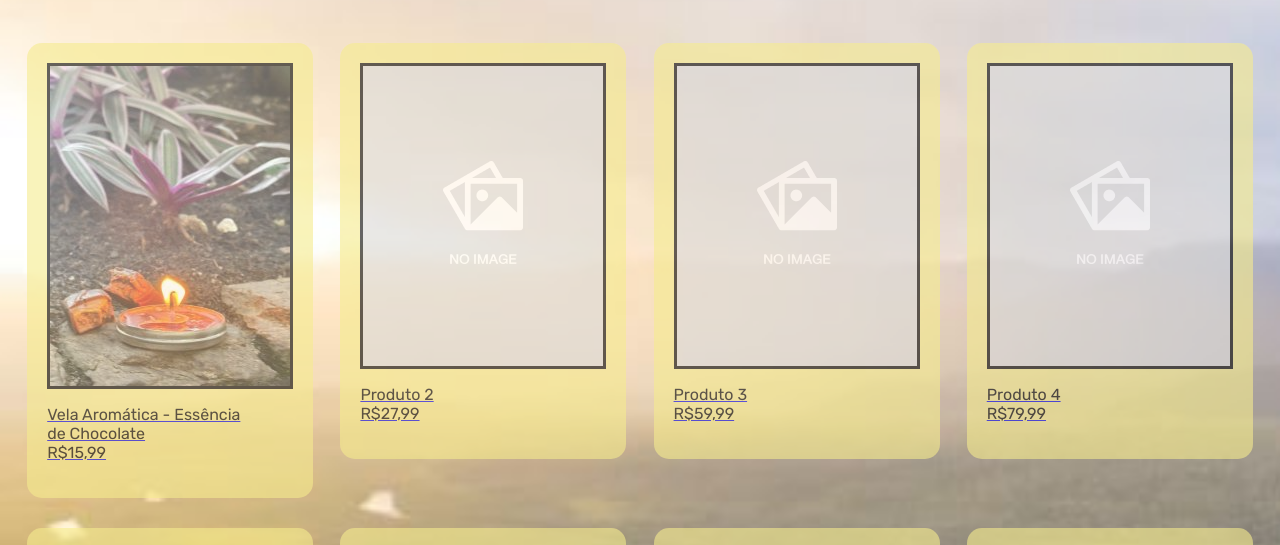
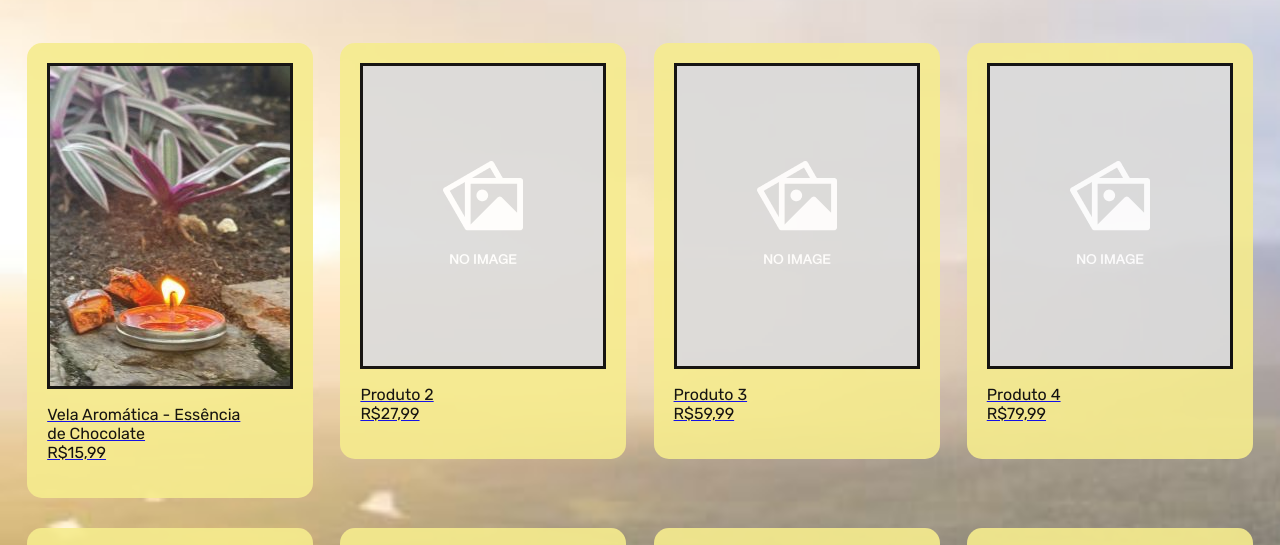
Before and after one commit to BomberL9/BretsCos, a plain HTML site: page index.html in a window 1280 px wide. Shown: the part 182-727 px from the top of the page. Drawn offline with nearby package versions, Linux system fonts and the light colour scheme.

Commit message:
opacity adjustment

```diff
--- a/style.css
+++ b/style.css
@@ -97,7 +97,7 @@ article{
   padding: 20px;
   border-radius: 15px;
   margin-bottom: 30px;
-  opacity: 0.6;
+  opacity: 0.9;
   color: #000;
 }
 article:hover{
```
